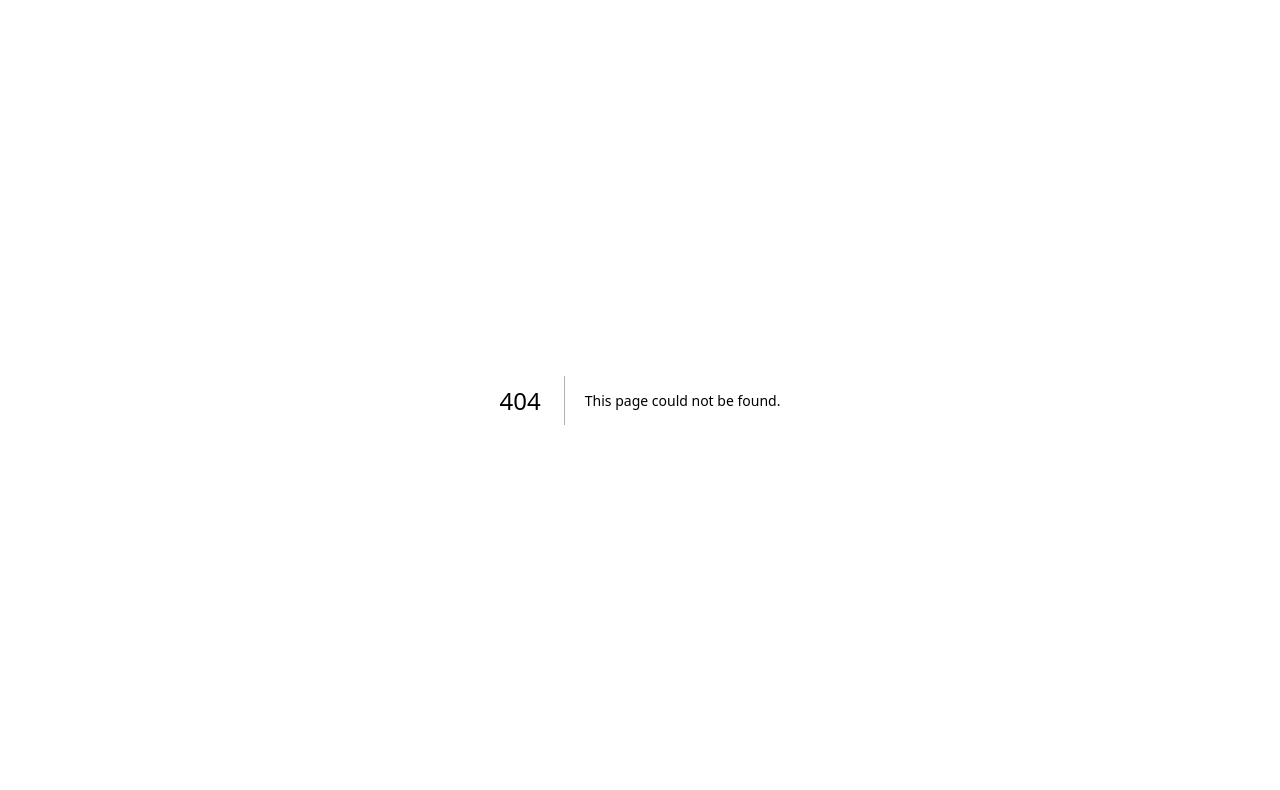
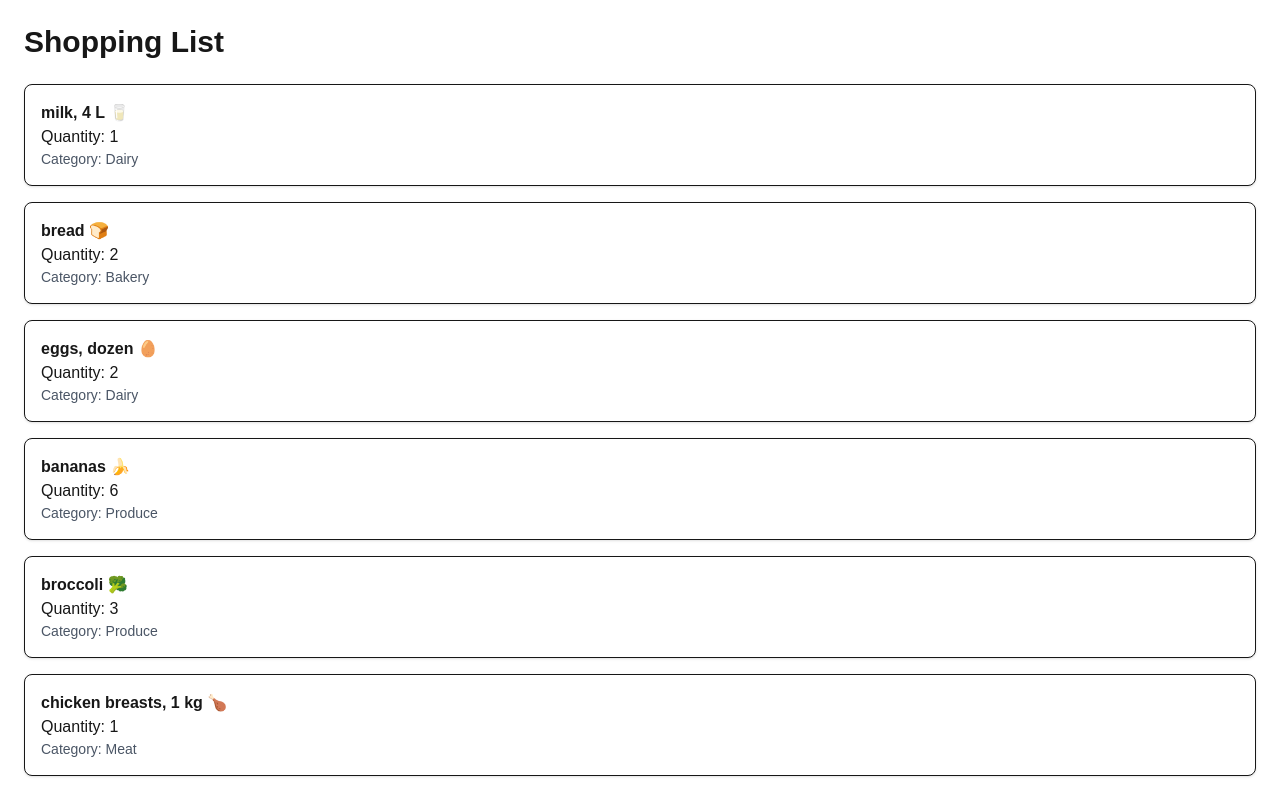
Before and after one commit to shivangthakur17/cprg306-assignments, a Next.js app: page /week-4 in a window 1280 px wide. Before the commit this address had no page. Shown: the top 790 px of the page. Built offline with nearby package versions, Linux system fonts and the light colour scheme.

Commit message:
changes for week 4 assignment

```diff
--- a/app/page.js
+++ b/app/page.js
@@ -7,8 +7,7 @@ export default function Page() {
       dark:bg-black dark:text-purple-200">
 
       {/* Top-left name */}
-      <div className="absolute top-4 left-4 font-semibold size-base
-        text-purple-600 dark:text-purple-300">
+      <div className="absolute top-4 left-4 font-semibold size-base text-purple-600 dark:text-purple-300">
         Shivang Thakur
       </div>
 
@@ -23,11 +22,7 @@ export default function Page() {
           <li>
             <Link
               href="/week-2"
-              className="block text-center p-3 rounded-lg
-                bg-purple-100 text-purple-800
-                hover:bg-purple-300 hover:text-white
-                dark:bg-purple-800 dark:text-purple-100
-                dark:hover:bg-purple-300 dark:hover:text-purple-900"
+              className="block text-center p-3 rounded-lg bg-purple-100 text-purple-800 hover:bg-purple-300 hover:text-white dark:bg-purple-800 dark:text-purple-100 dark:hover:bg-purple-300 dark:hover:text-purple-900"
             >
               Week 2
             </Link>
@@ -36,13 +31,18 @@ export default function Page() {
           <li>
             <Link
               href="/week-3"
-              className="block text-center p-3 rounded-lg
-                bg-purple-200 text-purple-900
-                hover:bg-purple-300 hover:text-white
-                dark:bg-purple-700 dark:text-purple-100
-                dark:hover:bg-purple-300 dark:hover:text-purple-900"
+              className="block text-center p-3 rounded-lg bg-purple-200 text-purple-900 hover:bg-purple-300 hover:text-white dark:bg-purple-700 dark:text-purple-100 dark:hover:bg-purple-300 dark:hover:text-purple-900"
             >
               Week 3
+            </Link>
+          </li>
+
+          <li>
+            <Link
+              href="/week-4"
+              className="block text-center p-3 rounded-lg bg-purple-300 text-purple-900 hover:bg-purple-300 hover:text-white dark:bg-purple-600 dark:text-purple-100 dark:hover:bg-purple-300 dark:hover:text-purple-900"
+            >
+              Week 4
             </Link>
           </li>
         </ul>
--- /dev/null
+++ b/app/week-4/item-list.js
@@ -0,0 +1,17 @@
+import Item from "./item";
+import items from "./items.json";
+
+export default function ItemList() {
+  return (
+    <ul className="space-y-4">
+      {items.map((item) => (
+        <Item
+          key={item.id}
+          name={item.name}
+          quantity={item.quantity}
+          category={item.category}
+        />
+      ))}
+    </ul>
+  );
+}
--- /dev/null
+++ b/app/week-4/item.js
@@ -0,0 +1,11 @@
+export default function Item({ name, quantity, category }) {
+  return (
+    <li className="bg-white p-4 rounded-lg shadow border">
+      <p className="font-semibold">{name}</p>
+      <p>Quantity: {quantity}</p>
+      <p className="capitalize text-sm text-gray-600">
+        Category: {category}
+      </p>
+    </li>
+  );
+}
--- /dev/null
+++ b/app/week-4/items.json
@@ -0,0 +1,74 @@
+[
+  {
+    "id": "1h2GJKH12gkHG31h1H",
+    "name": "milk, 4 L 🥛",
+    "quantity": 1,
+    "category": "dairy"
+  },
+  {
+    "id": "2KJH3k2j3H1k2J3K1H",
+    "name": "bread 🍞",
+    "quantity": 2,
+    "category": "bakery"
+  },
+  {
+    "id": "3h2KJH3k2j3H1k2J3",
+    "name": "eggs, dozen 🥚",
+    "quantity": 2,
+    "category": "dairy"
+  },
+  {
+    "id": "4k2J3K1H2GJKH12gk",
+    "name": "bananas 🍌",
+    "quantity": 6,
+    "category": "produce"
+  },
+  {
+    "id": "5H1h1H2KJH3k2j3H",
+    "name": "broccoli 🥦",
+    "quantity": 3,
+    "category": "produce"
+  },
+  {
+    "id": "6H1k2J3K1H2GJKH1",
+    "name": "chicken breasts, 1 kg 🍗",
+    "quantity": 1,
+    "category": "meat"
+  },
+  {
+    "id": "7gkHG31h1H2KJH3k",
+    "name": "pasta sauce 🍝",
+    "quantity": 3,
+    "category": "canned goods"
+  },
+  {
+    "id": "8j3H1k2J3K1H2GJK",
+    "name": "spaghetti, 454 g 🍝",
+    "quantity": 2,
+    "category": "dry goods"
+  },
+  {
+    "id": "9H12gkHG31h1H2KJ",
+    "name": "toilet paper, 12 pack 🧻",
+    "quantity": 1,
+    "category": "household"
+  },
+  {
+    "id": "10H3k2j3H1k2J3K1",
+    "name": "paper towels, 6 pack",
+    "quantity": 1,
+    "category": "household"
+  },
+  {
+    "id": "11k2J3K1H2GJKH12",
+    "name": "dish soap 🍽️",
+    "quantity": 1,
+    "category": "household"
+  },
+  {
+    "id": "12GJKH12gkHG31h1",
+    "name": "hand soap 🧼",
+    "quantity": 4,
+    "category": "household"
+  }
+]
--- /dev/null
+++ b/app/week-4/page.js
@@ -0,0 +1,10 @@
+import ItemList from "./item-list";
+
+export default function Page() {
+  return (
+    <main className="p-6">
+      <h1 className="text-3xl font-bold mb-6">Shopping List</h1>
+      <ItemList />
+    </main>
+  );
+}
```
